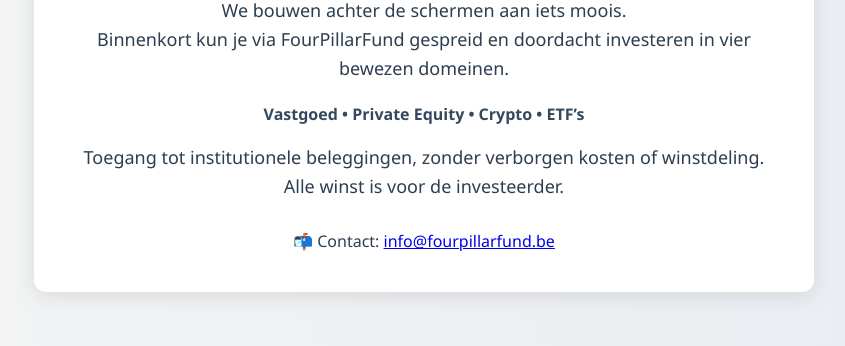
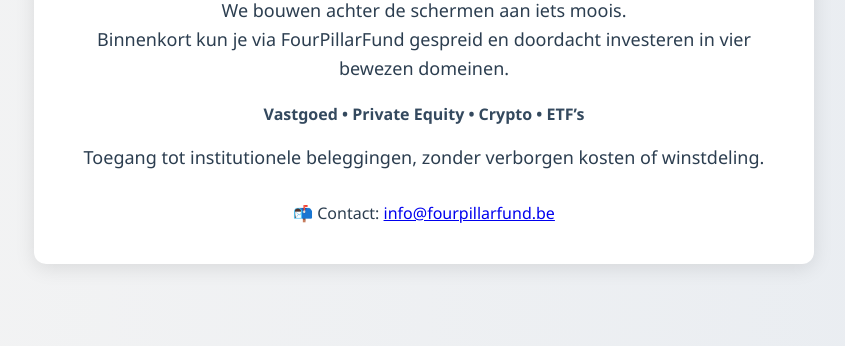
Before and after one commit to FourPillarFund/FourPillarFund.github.io, a plain HTML site: page index.html in a window 1280 px wide. Shown: the part 314-660 px from the top of the page, without its empty margins (216-1061 px from the left). Drawn offline with Linux system fonts and the light colour scheme.

Commit message:
Update index.html

```diff
--- a/index.html
+++ b/index.html
@@ -64,7 +64,7 @@
         </div>
         <p>
             Toegang tot institutionele beleggingen, zonder verborgen kosten of winstdeling.<br>
-            Alle winst is voor de investeerder.
+
         </p>
         <div class="contact">
             📬 Contact: <a href="mailto:info@fourpillarfund.be">info@fourpillarfund.be</a>
```
